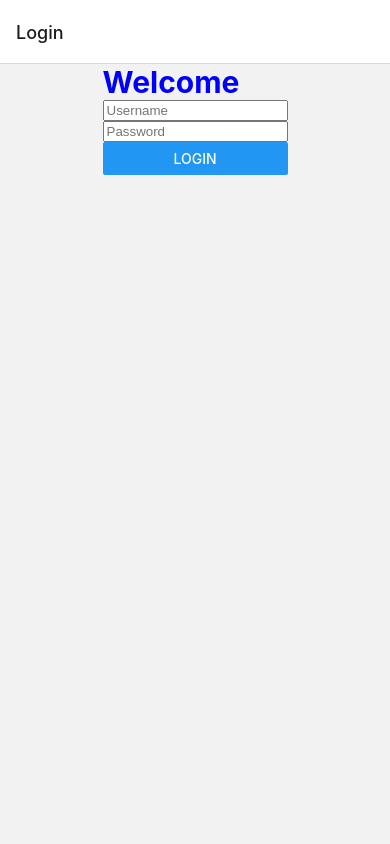
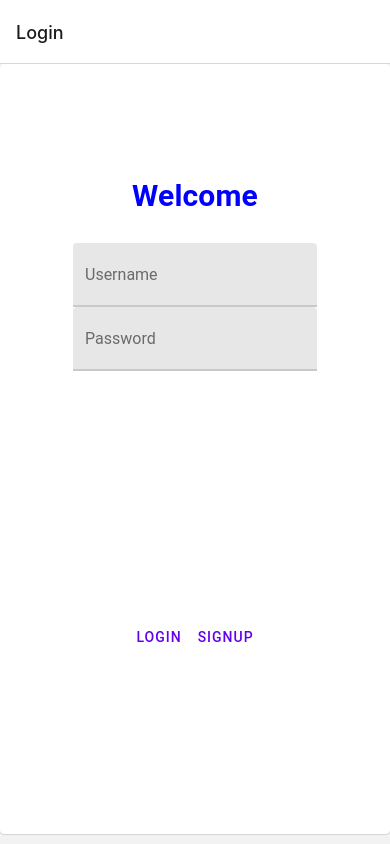
Before and after one commit to LougheedWan/HackTheChange2021, a React Native app: screen /Login in a window 390 px wide. Built offline with nearby package versions, Linux system fonts and the light colour scheme.

Commit message:
login_frameworks

```diff
--- a/App.js
+++ b/App.js
@@ -6,6 +6,7 @@ import Login from './screens/login';
 import Dashboard from './screens/dashboard';
 import Calendar from './screens/calenderView';
 import Stats from './screens/stats';
+import Signup from './screens/signup';
 import { NavigationContainer } from '@react-navigation/native';
 import { createNativeStackNavigator } from '@react-navigation/native-stack';
 
@@ -13,7 +14,7 @@ const Stack = createNativeStackNavigator();
 
 export default function App() {
   return (
-    <NavigationContainer>
+      <NavigationContainer >
       <Stack.Navigator>
         <Stack.Screen
           name= "Login"
@@ -31,8 +32,13 @@ export default function App() {
           name= "Stats"
           component= {Stats}
         />
+        <Stack.Screen
+          name= "Signup"
+          component= {Signup}
+        />
       </Stack.Navigator>
     </NavigationContainer>
+
 
 
   );
--- a/package.json
+++ b/package.json
@@ -10,6 +10,8 @@
     "eject": "expo eject"
   },
   "dependencies": {
+    "@react-navigation/bottom-tabs": "^6.0.9",
+    "@react-navigation/material-bottom-tabs": "^6.0.9",
     "@react-navigation/native": "^6.0.6",
     "@react-navigation/native-stack": "^6.2.5",
     "expo": "~43.0.2",
@@ -17,8 +19,10 @@
     "react": "17.0.1",
     "react-dom": "17.0.1",
     "react-native": "0.64.3",
+    "react-native-paper": "^4.10.0",
     "react-native-safe-area-context": "3.3.2",
     "react-native-screens": "~3.8.0",
+    "react-native-vector-icons": "^9.0.0",
     "react-native-web": "0.17.1"
   },
   "devDependencies": {
--- a/screens/dashboard.js
+++ b/screens/dashboard.js
@@ -1,20 +1,20 @@
 import React from "react";
 import { ScrollView, StyleSheet, View, Text, Button, Alert} from "react-native";
-import EmotionLog from "../components/emotionLog";
-import Deadlines from "../components/deadlines";
+import HomePage from "./home"
+import CalendarPage from "./calenderView";
+import StatsPage from "./stats"
+import { createMaterialBottomTabNavigator } from '@react-navigation/material-bottom-tabs';
+
+const Tab = createMaterialBottomTabNavigator();
+
 const dashboard = ({ navigation }) => {
+
     return (
-        <View style = {styles.form}>
-        <ScrollView >
-            <Text>DASHBOARD</Text>
-            <EmotionLog></EmotionLog>
-            <Deadlines></Deadlines>
-        </ScrollView>
-        <Button title="Calendar" onPress={() =>
-                navigation.navigate('Calendar')} />
-        <Button title="Stats" onPress={() =>
-                navigation.navigate('Stats')} />
-        </View>
+        <Tab.Navigator>
+            <Tab.Screen name = "Home" component={HomePage}/>
+            <Tab.Screen name = "Calendar" component={CalendarPage}/>
+            <Tab.Screen name = "Stats" component={StatsPage}/>
+        </Tab.Navigator>
     )
 };
 
--- /dev/null
+++ b/screens/home.js
@@ -0,0 +1,28 @@
+import React from "react";
+import { ScrollView, StyleSheet, View, Text, Button, Alert} from "react-native";
+import EmotionLog from "../components/emotionLog";
+import Deadlines from "../components/deadlines";
+const home = ({ navigation }) => {
+
+    return (
+        <View>
+             <EmotionLog></EmotionLog>
+            <Deadlines></Deadlines>
+        </View>
+
+    )
+
+};
+
+const styles = StyleSheet.create({
+    form: {
+        alignItems: 'center'
+    },
+    title: {
+        fontWeight: 'bold',
+        fontSize: 30,
+        color: 'blue'
+    }
+});
+
+export default home;
--- a/screens/login.js
+++ b/screens/login.js
@@ -1,30 +1,67 @@
-import React from "react";
-import { ScrollView, StyleSheet, View, Text, Button, Alert} from "react-native";
+import React, {useState} from "react";
+import { ScrollView, StyleSheet, View, Text, Alert} from "react-native";
+import {Card, Title, Button, TextInput} from 'react-native-paper';
+
 
 const LoginScreen = ({ navigation }) => {
 
+    const authorize = () => {
+
+        // as of right now we do hard coded authorization:
+        // very insecure way of logging in
+        if (un == "admin" && pw == "123"){
+            alert("success");
+            navigation.navigate('Dashboard');
+        }
+        else {
+            alert("wrong creds");
+        }
+    }
+
+    const newUser = () => {
+        navigation.navigate('Signup')
+    }
+    const [un, setUn] = useState('');
+    const [pw, setPw] = useState('');
+
     return (
-        <View style = {styles.form}>
-        <ScrollView >
-            <Text style = {styles.title}>Welcome
-            </Text>
-            <input placeholder = "Username"></input>
-            <input placeholder = "Password"></input>
-            <Button title="Login" onPress={() =>
-                navigation.navigate('Dashboard')} />
-        </ScrollView>
-        </View>
+        <Card mode = "elevated" style = {styles.form}>
+            <Card.Content style = {styles.form}>
+            <Title style = {styles.title}>Welcome</Title>
+            <TextInput placeholder = "Username" onChangeText = {un => setUn(un)}></TextInput>
+            <TextInput type = "password"  placeholder = "Password" onChangeText = {pw => setPw(pw)}></TextInput>
+            </Card.Content>
+            <Card.Actions style = {styles.form}>
+            <Button onPress={authorize}>Login</Button>
+            <Button onPress={newUser}>SignUp</Button>
+            </Card.Actions>
+        </Card>
     )
 };
 
 const styles = StyleSheet.create({
     form: {
-        alignItems: 'center'
+        flex: 1,
+        alignItems: 'center',
+        justifyContent: 'center',
+        marginBottom: 10
+
     },
     title: {
         fontWeight: 'bold',
         fontSize: 30,
-        color: 'blue'
+        color: 'blue',
+        paddingBottom: 30,
+        paddingTop: 30
+    },
+    input: {
+        height: 40,
+        margin: 12,
+        borderWidth: 1,
+        padding: 10,
+    },
+    loginButton: {
+        marginTop: 30
     }
 });
 
--- /dev/null
+++ b/screens/signup.js
@@ -0,0 +1,24 @@
+import React, {useState} from "react";
+import { ScrollView, StyleSheet, View, Text, Button, TextInput, Alert, Form, label} from "react-native";
+
+
+const LoginScreen = ({ navigation }) => {
+
+    return (
+        <View style = {styles.form}>
+        <ScrollView >
+
+        </ScrollView>
+        </View>
+    )
+};
+
+const styles = StyleSheet.create({
+    form: {
+        alignItems: 'center',
+        justifyContent: 'center'
+    },
+
+});
+
+export default LoginScreen;
```
Also changed, not shown: 1 other file (tests, documents, lock files or other folders).
